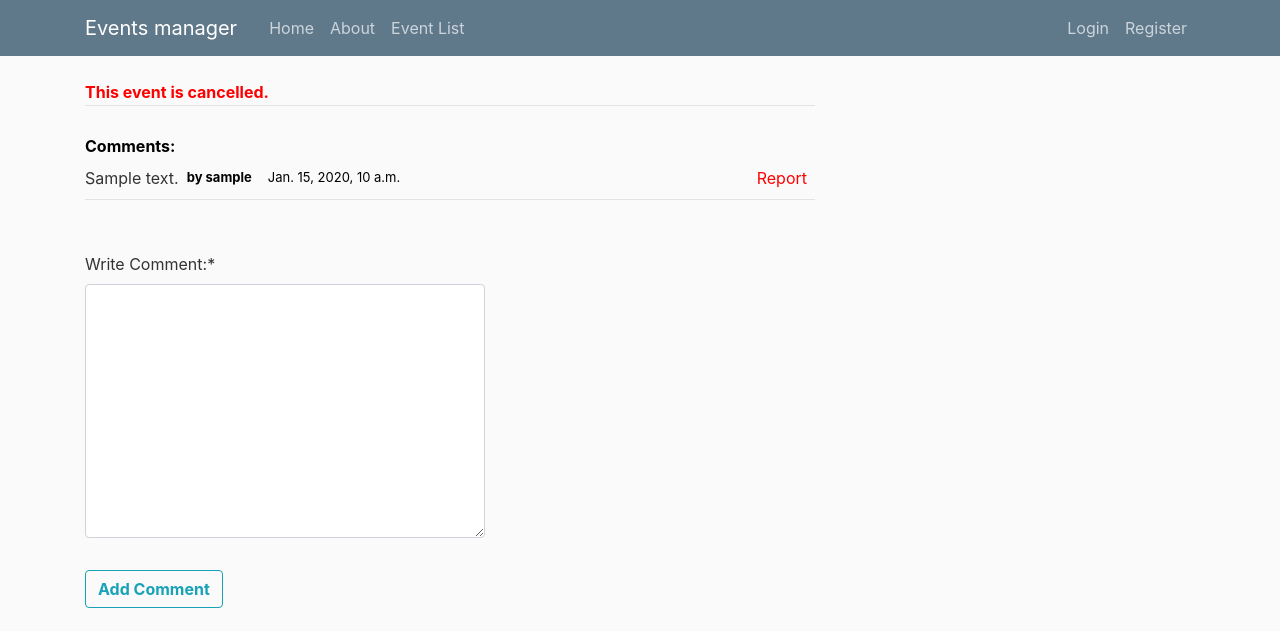
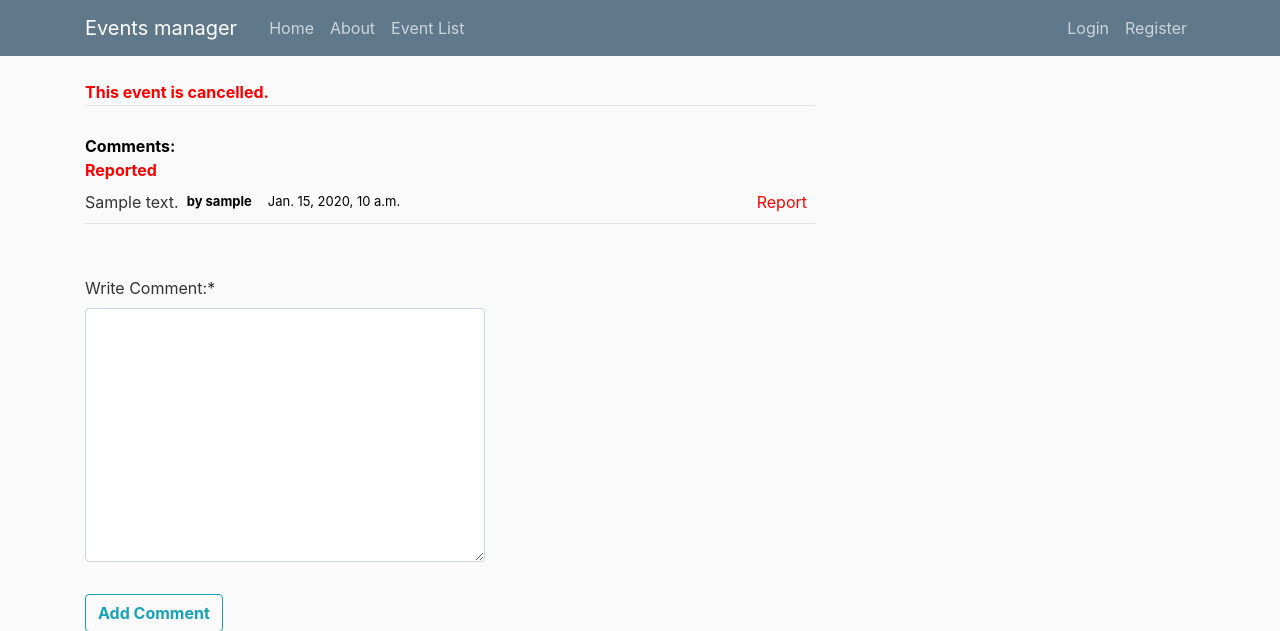
Before and after one commit to FunnyGames/event-manager, a Django app: page /event/1/ in a window 1280 px wide. Shown: the top 631 px of the page. Run offline with Django 3.2, Linux system fonts and the light colour scheme; tables that the repository leaves empty hold one stand-in row (values such as "Sample post"); some libraries are stand-ins or nearby versions.

Commit message:
PM2020T26-88 view comment report gui

```diff
--- a/event_manager/event/templates/event/event.html
+++ b/event_manager/event/templates/event/event.html
@@ -73,7 +73,13 @@
 <div style="color: black !important; font-weight: bold;">Comments: </div>
 {% if comments|length > 0 %}
     {% for c in comments %}
-
+    {% for r in reports %}
+    {% if r.CommentId == c %}
+        <strong style="color: red;">
+        Reported
+        </strong>
+    {% endif %}
+    {% endfor %}
         <div class="article-metadata {{c_class}}"  >
             <div class="d-flex" style="align-items: center">
                 {{ c.text }}
```
